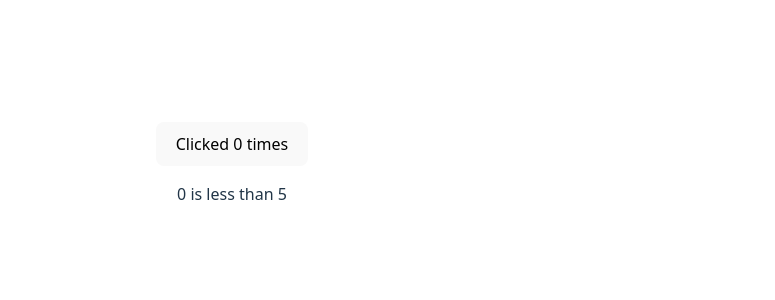
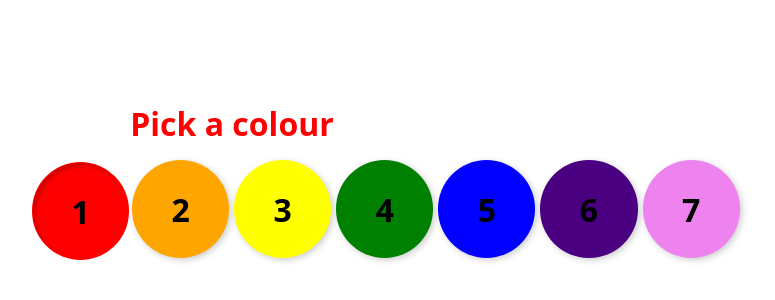
Before and after one commit to Andy-Castle/SvelteTutorialBasicAdvanced, a Svelte app: page / in a window 1280 px wide. Shown: the part 228-528 px from the top of the page, without its empty margins (408-1183 px from the left). Built offline with nearby package versions, Linux system fonts and the light colour scheme.

Commit message:
Each blocks, aqui se vio como podemos iterar una lista con each block  y poder pasar los argumentos del objeto o lista como variable en un elemento de html

```diff
--- a/src/App.svelte
+++ b/src/App.svelte
@@ -15,10 +15,12 @@
   // import SpreadProps from "./Basic Svelte/Props/SpreadProps/SpreadProps.svelte";
   // import IfBlocks from "./Basic Svelte/Logic/IfBlocks.svelte";
   // import ElseBlocks from "./Basic Svelte/Logic/ElseBlocks.svelte";
-  import ElseIfBlocks from "./Basic Svelte/Logic/ElseIfBlocks.svelte";
+  // import ElseIfBlocks from "./Basic Svelte/Logic/ElseIfBlocks.svelte";
+  import EachBlocks from "./Basic Svelte/Logic/EachBlocks.svelte";
+
 
 </script>
 
 <main>
-<ElseIfBlocks/>
+<EachBlocks/>
 </main>
--- /dev/null
+++ b/src/Basic Svelte/Logic/EachBlocks.svelte
@@ -0,0 +1,93 @@
+<!-- Al crear interfaces de usuario, a menudo te encontrara
+ trabajando con listas de datos, en este ejercicio se ha repetido
+ el button varias veces, para poder cambiar el color, pero
+ aun quedan mas que agregar -->
+<script>
+	const colors = ['red', 'orange', 'yellow', 'green', 'blue', 'indigo', 'violet'];
+	let selected = $state(colors[0]);
+</script>
+
+<h1 style="color: {selected}">Pick a colour</h1>
+<!--
+<div>
+	<button
+		style="background: red"
+		aria-label="red"
+		aria-current={selected === 'red'}
+		onclick={() => selected = 'red'}
+	></button>
+
+	<button
+		style="background: orange"
+		aria-label="orange"
+		aria-current={selected === 'orange'}
+		onclick={() => selected = 'orange'}
+	></button>
+
+	<button
+		style="background: yellow"
+		aria-label="yellow"
+		aria-current={selected === 'yellow'}
+		onclick={() => selected = 'yellow'}
+	></button>
+
+	TODO add the rest of the colours
+	<button></button>
+	<button></button>
+	<button></button>
+	<button></button>
+</div>
+-->
+
+<!-- La expresión colors puede ser cualquier objeto iterable,
+ o similar a una matruz, o cualquier cosa que funcione con Array.from-->
+
+ <!-- Se puede obtener la corriente o indece como segundo argumento, asi -->
+<div>
+  {#each colors as color, i }
+	<button
+		style="background: {color}"
+		aria-label="red"
+		aria-current={selected === color}
+		onclick={() => selected = color}
+	>{i + 1}</button>
+  {/each}
+</div>
+<!-- En vez de copiar, pegar y editar cada uno de los botones
+ nos deshacemos de todos excepto el primero y luego usamos un bloque
+ each -->
+
+<!-- Ahora usamos el color en vez de "red" -->
+
+<style>
+	h1 {
+		font-size: 2rem;
+		font-weight: 700;
+		transition: color 0.2s;
+	}
+
+	div {
+		display: grid;
+		grid-template-columns: repeat(7, 1fr);
+		grid-gap: 5px;
+		max-width: 400px;
+	}
+
+	button {
+		aspect-ratio: 1;
+		border-radius: 50%;
+		background: var(--color, #fff);
+		transform: translate(-2px,-2px);
+		filter: drop-shadow(2px 2px 3px rgba(0,0,0,0.2));
+		transition: all 0.1s;
+		color: black;
+		font-weight: 700;
+		font-size: 2rem;
+	}
+
+	button[aria-current="true"] {
+		transform: none;
+		filter: none;
+		box-shadow: inset 3px 3px 4px rgba(0,0,0,0.2);
+	}
+</style>
```
